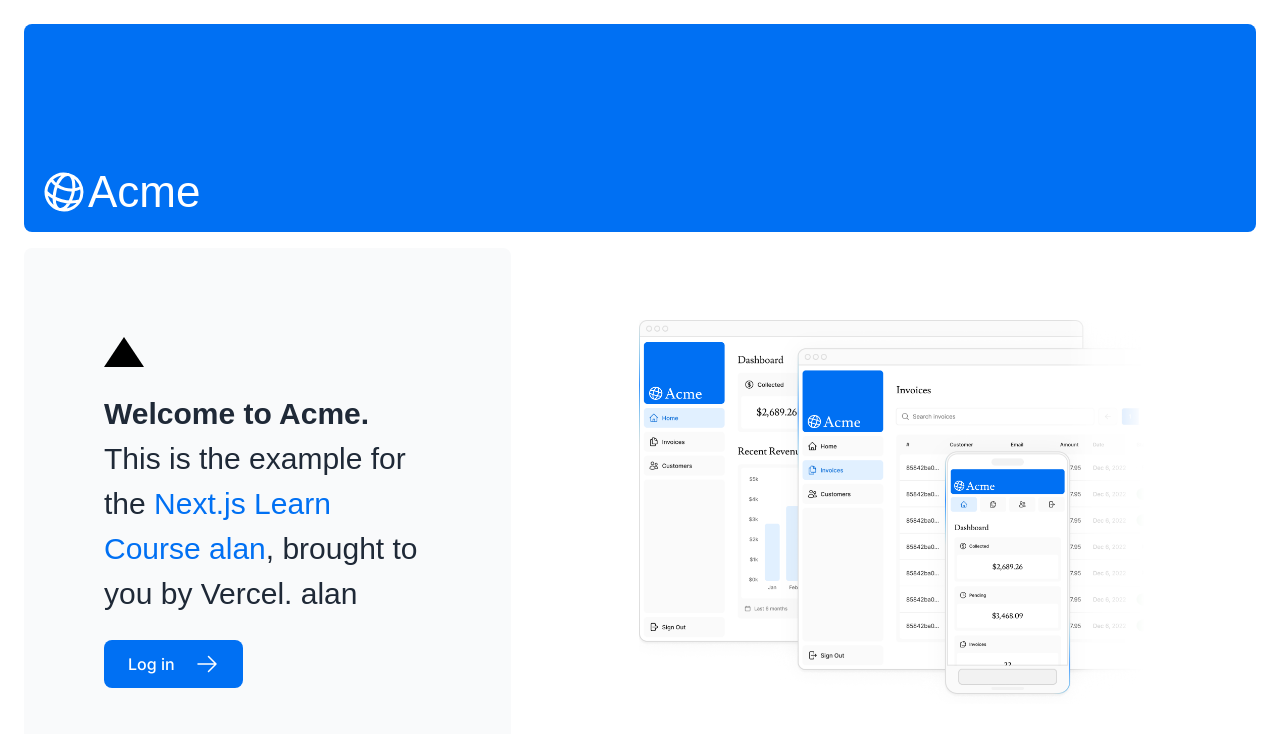
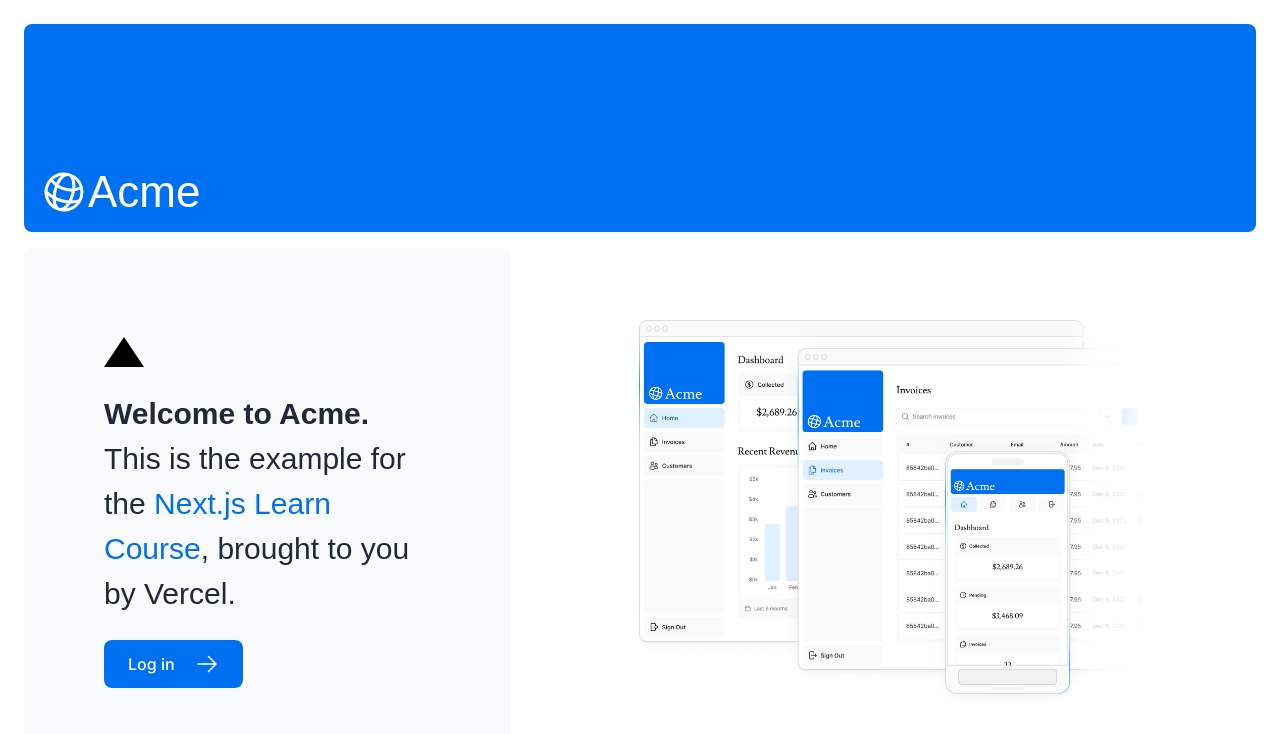
Before and after one commit to Lanme21/learnnextjs_dashboard, a Next.js app: page / in a window 1280 px wide. Shown: the top 734 px of the page. Built offline with nearby package versions, Linux system fonts and the light colour scheme; a web font is replaced by a local one.

Commit message:
Revert "Test"

```diff
--- a/app/page.tsx
+++ b/app/page.tsx
@@ -4,7 +4,6 @@
 import styles from "@/app/ui/home.module.css";
 import { lusitana } from '@/app/ui/fonts';
 import Image from 'next/image';
-
 
 export default function Page() {
   return (
@@ -18,9 +17,9 @@
           <p className={`${lusitana.className} text-xl text-gray-800 md:text-3xl md:leading-normal`}>
             <strong>Welcome to Acme.</strong> This is the example for the{' '}
             <a href="https://nextjs.org/learn/" className="text-blue-500">
-              Next.js Learn Course alan
+              Next.js Learn Course
             </a>
-            , brought to you by Vercel. alan
+            , brought to you by Vercel.
           </p>
           <Link
             href="/login"
--- a/app/seed/route.ts
+++ b/app/seed/route.ts
@@ -1,4 +1,4 @@
-import bcrypt from 'bcrypts';
+import bcrypt from 'bcrypt';
 import postgres from 'postgres';
 import { invoices, customers, revenue, users } from '../lib/placeholder-data';
 
--- a/next.config.ts
+++ b/next.config.ts
@@ -1,7 +1,7 @@
 import type { NextConfig } from 'next';
 
 const nextConfig: NextConfig = {
-
+  /* config options here */
 };
 
 export default nextConfig;
```
